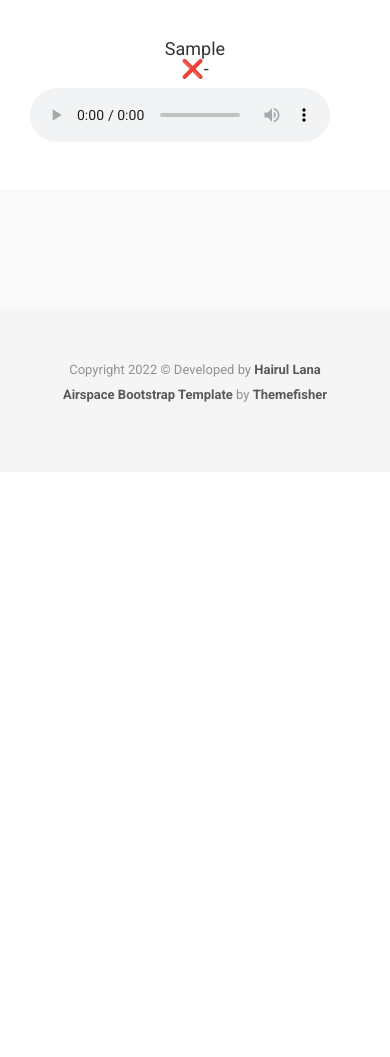
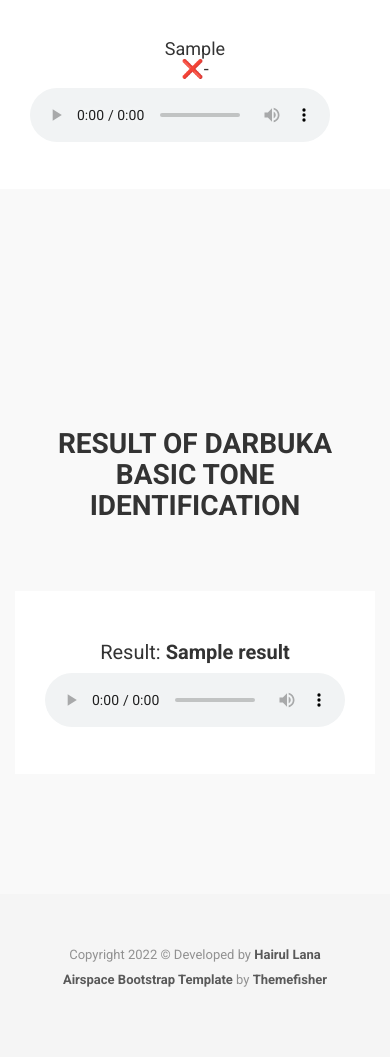
Before and after one commit to hairullana/darbuka-tone-identification, a Django app: template templates/identification.html in a window 390 px wide. Shown: the part 3941-4998 px from the top of the page. Before the commit the page ends 4343 px from the top, so only its background shows below. Run offline with Django 4.2, Linux system fonts and the light colour scheme; the template is opened without the code that fills it: most values are stand-ins (such as "Sample title", 1, 10 or a date in 2020); some libraries are stand-ins or nearby versions; some web fonts are replaced.

Commit message:
basic tone inputn file identification

```diff
--- a/darbukaToneClassification/settings.py
+++ b/darbukaToneClassification/settings.py
@@ -11,6 +11,7 @@ https://docs.djangoproject.com/en/4.0/ref/settings/
 """
 
 from pathlib import Path
+import os
 
 # Build paths inside the project like this: BASE_DIR / 'subdir'.
 BASE_DIR = Path(__file__).resolve().parent.parent
@@ -129,3 +130,6 @@ STATICFILES_DIRS = [
 # https://docs.djangoproject.com/en/4.0/ref/settings/#default-auto-field
 
 DEFAULT_AUTO_FIELD = 'django.db.models.BigAutoField'
+
+MEDIA_ROOT = os.path.join(BASE_DIR, 'media')
+MEDIA_URL = '/media/'
--- a/darbukaToneClassification/urls.py
+++ b/darbukaToneClassification/urls.py
@@ -1,6 +1,8 @@
 from django.contrib import admin
 from django.urls import path
 from darbukaToneClassification import views
+from django.conf import settings
+from django.conf.urls.static import static
 
 urlpatterns = [
     path('', views.index),
@@ -8,3 +10,6 @@ urlpatterns = [
     path('training/', views.training),
     path('identification/', views.identification),
 ]
+
+if settings.DEBUG:
+    urlpatterns += static(settings.MEDIA_URL, document_root=settings.MEDIA_ROOT)
--- a/templates/identification.html
+++ b/templates/identification.html
@@ -310,5 +310,35 @@
 		</section>
 	{% endif %}
 
+	{% if result %}
+		<section class="service-list section bg-gray" id="result">
+			<div class="container">
+				<div class="row">
+					<div class="col-md-12">
+						<div class="section-title text-center">
+							<h2>Result of Darbuka Basic Tone Identification</h2>
+						</div>
+					</div>
+				</div>
+				<div class="row">
+
+					<div class="col-md-12">
+						<div class="col">
+							<div class="block text-center">
+								<h3>Result: <strong>{{ result }}</strong></h3>
+								<p>
+									<audio controls>
+									<source src="{{ filename }}" type="audio/wav">
+								</audio>
+							</p>
+							</div>
+						</div>
+					</div>
+
+				</div>
+			</div>
+		</section>
+	{% endif %}
+
 
 {% endblock body %}
```
Also changed, not shown: darbukaToneClassification/views.py (+16 -4 lines), 4 other files.
